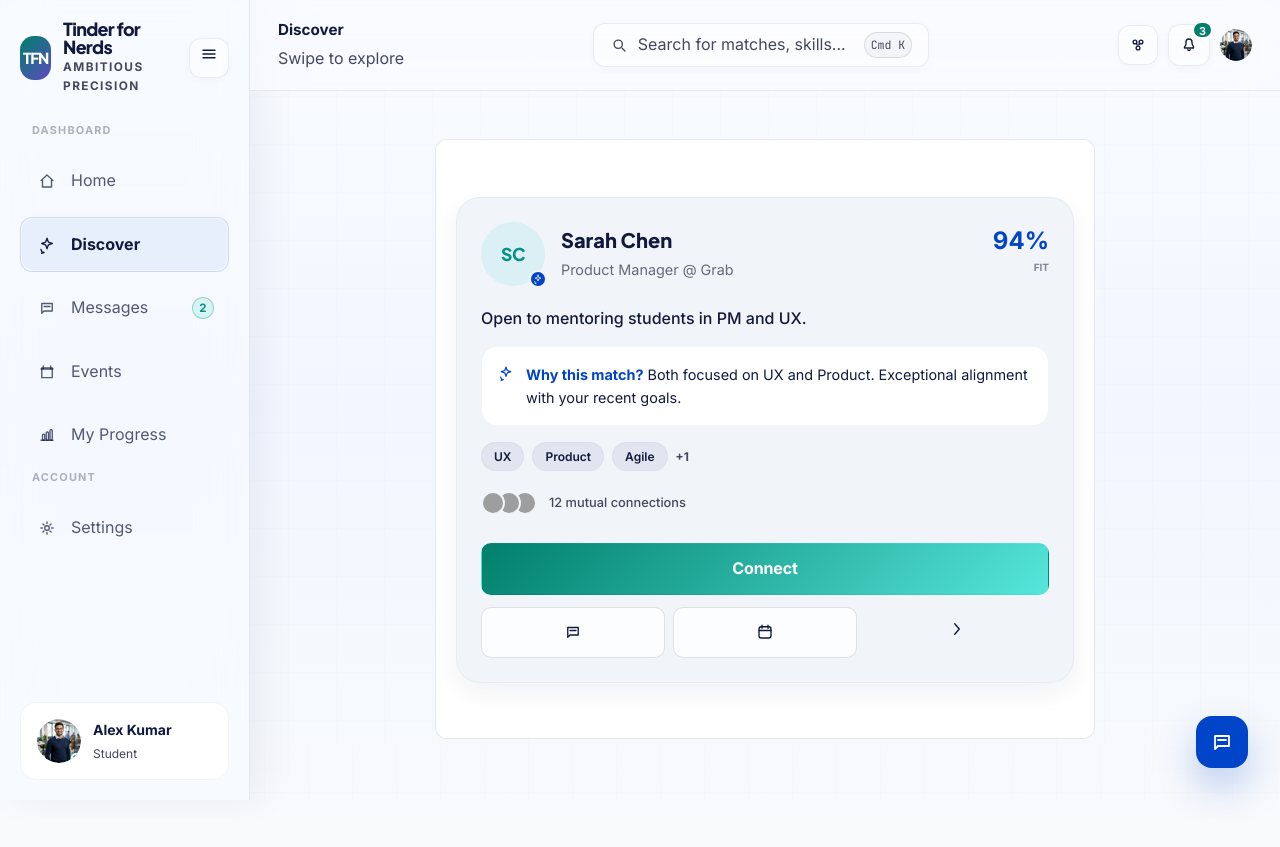
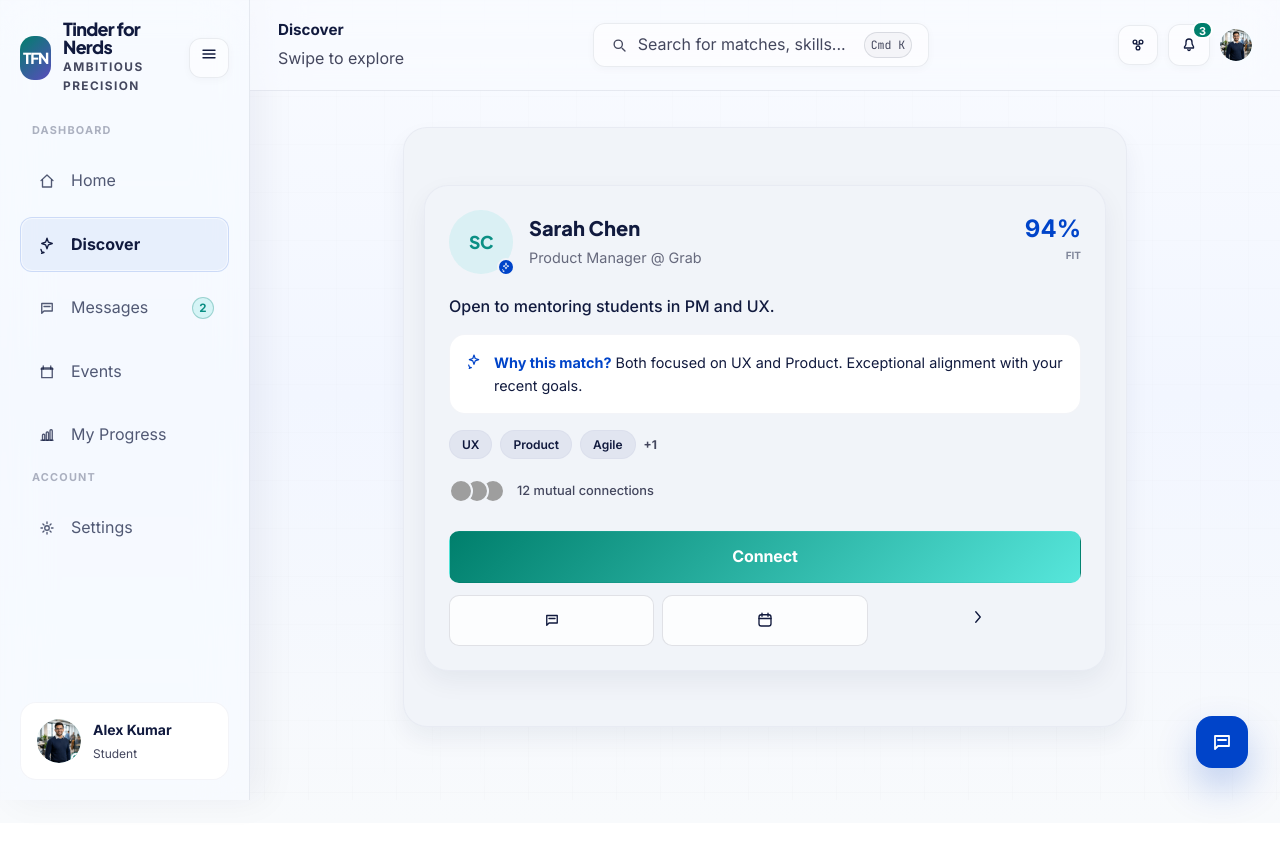
Before and after one commit to Tinder-for-Nerd/Frontend-TFN, a React (Vite) app: page /student/discover in a window 1280 px wide. After the commit the page ends 823 px from the top, so only its background shows below. Built offline with nearby package versions, Linux system fonts and the light colour scheme; sample sign-in values are in the browser's storage; grey boxes are pictures that could not be loaded.

Commit message:
Apply Academic Luminary styling to discover

```diff
--- a/src/modules/dashboard/pages/DiscoverPage.jsx
+++ b/src/modules/dashboard/pages/DiscoverPage.jsx
@@ -4,6 +4,7 @@ import { AppShell } from '../../../components/layout';
 import { MiniProfileCard } from '../../../components/common';
 import { Button, Badge } from '../../../components/ui';
 import { studentDiscoverProfiles, proDiscoverProfiles } from '../../../data/mockData';
+import '../../../styles/discover.css';
 
 export function DiscoverPage({ variant }) {
   const [currentIndex, setCurrentIndex] = useState(0);
@@ -132,7 +133,7 @@ export function DiscoverPage({ variant }) {
       title="Discover"
       subtitle="Swipe to explore"
     >
-      <div style={{ maxWidth: '700px', margin: '0 auto', padding: '20px' }}>
+      <div className="pm-discover">
         <div
           ref={containerRef}
           onTouchStart={handleTouchStart}
@@ -142,41 +143,25 @@ export function DiscoverPage({ variant }) {
           onMouseMove={handleMouseMove}
           onMouseUp={handleMouseUp}
           onMouseLeave={handleMouseUp}
-          style={{
-            overflow: 'hidden',
-            position: 'relative',
-            height: `${CONTAINER_HEIGHT}px`,
-            width: '100%',
-            cursor: isDragging ? 'grabbing' : 'grab',
-            backgroundColor: '#f9f9f9',
-            borderRadius: '12px',
-            border: '1px solid rgba(15, 23, 42, 0.08)',
-          }}
+          className={`pm-discover__stack ${isDragging ? 'is-dragging' : ''}`}
+          style={{ height: `${CONTAINER_HEIGHT}px` }}
         >
           <div
+            className="pm-discover__rail"
             style={{
               transform: `translateY(${translateY}px)`,
               transition: isDragging ? 'none' : `transform 0.4s ${SPRING_EASING}`,
               height: `${(profilesSource?.length || 1) * CONTAINER_HEIGHT}px`,
-              width: '100%',
             }}
           >
             {profilesSource && profilesSource.length > 0 ? (
               profilesSource.map((profile, index) => (
                 <div
                   key={profile.id}
-                  style={{
-                    height: `${CONTAINER_HEIGHT}px`,
-                    width: '100%',
-                    display: 'flex',
-                    alignItems: 'center',
-                    justifyContent: 'center',
-                    padding: '20px',
-                    boxSizing: 'border-box',
-                    backgroundColor: '#ffffff',
-                  }}
+                  className="pm-discover__cell"
+                  style={{ height: `${CONTAINER_HEIGHT}px` }}
                 >
-                  <div style={{ width: '100%' }}>
+                  <div className="pm-discover__card">
                     <MiniProfileCard
                       profile={profile}
                       extraLink={`${profileBase}/${profile.username}`}
@@ -185,7 +170,7 @@ export function DiscoverPage({ variant }) {
                 </div>
               ))
             ) : (
-              <div style={{ height: `${CONTAINER_HEIGHT}px`, display: 'flex', alignItems: 'center', justifyContent: 'center', color: '#999', fontSize: '18px' }}>
+              <div className="pm-discover__empty" style={{ height: `${CONTAINER_HEIGHT}px` }}>
                 No profiles available
               </div>
             )}
@@ -193,16 +178,7 @@ export function DiscoverPage({ variant }) {
 
           {isDragging && (
             <div
-              style={{
-                position: 'absolute',
-                top: '10px',
-                right: '10px',
-                fontSize: '12px',
-                padding: '6px 10px',
-                borderRadius: '6px',
-                background: snapProgress > 1 ? '#0ecfbf' : 'rgba(15, 23, 42, 0.1)',
-                color: snapProgress > 1 ? 'white' : '#666',
-              }}
+              className={`pm-discover__snap ${snapProgress > 1 ? 'is-ready' : ''}`}
             >
               {Math.round(snapProgress * 100)}%
             </div>
--- /dev/null
+++ b/src/styles/discover.css
@@ -0,0 +1,68 @@
+/* Discover (swipe stack) */
+.pm-discover {
+  width: min(100%, 740px);
+  margin: 0 auto;
+  padding: 8px;
+}
+
+.pm-discover__stack {
+  overflow: hidden;
+  position: relative;
+  width: 100%;
+  cursor: grab;
+  border-radius: var(--radius-xl);
+  background: var(--surface-container-low);
+  border: 1px solid var(--outline-variant);
+  box-shadow: var(--shadow-ambient);
+}
+
+.pm-discover__stack.is-dragging {
+  cursor: grabbing;
+}
+
+.pm-discover__rail {
+  width: 100%;
+}
+
+.pm-discover__cell {
+  width: 100%;
+  display: flex;
+  align-items: center;
+  justify-content: center;
+  padding: 18px;
+  box-sizing: border-box;
+}
+
+.pm-discover__card {
+  width: 100%;
+  /* Keep the “layered paper” look by letting the stack bg show at edges */
+  padding: 2px;
+}
+
+.pm-discover__empty {
+  display: flex;
+  align-items: center;
+  justify-content: center;
+  color: var(--text-secondary);
+  font-weight: 800;
+}
+
+.pm-discover__snap {
+  position: absolute;
+  top: 12px;
+  right: 12px;
+  font-size: 12px;
+  padding: 6px 10px;
+  border-radius: 9999px;
+  border: 1px solid var(--outline-variant);
+  background: rgba(255, 255, 255, 0.78);
+  color: var(--text-secondary);
+  font-weight: 900;
+  backdrop-filter: blur(12px);
+}
+
+.pm-discover__snap.is-ready {
+  background: rgba(14, 207, 191, 0.16);
+  border-color: rgba(14, 207, 191, 0.32);
+  color: var(--text-primary);
+}
```
